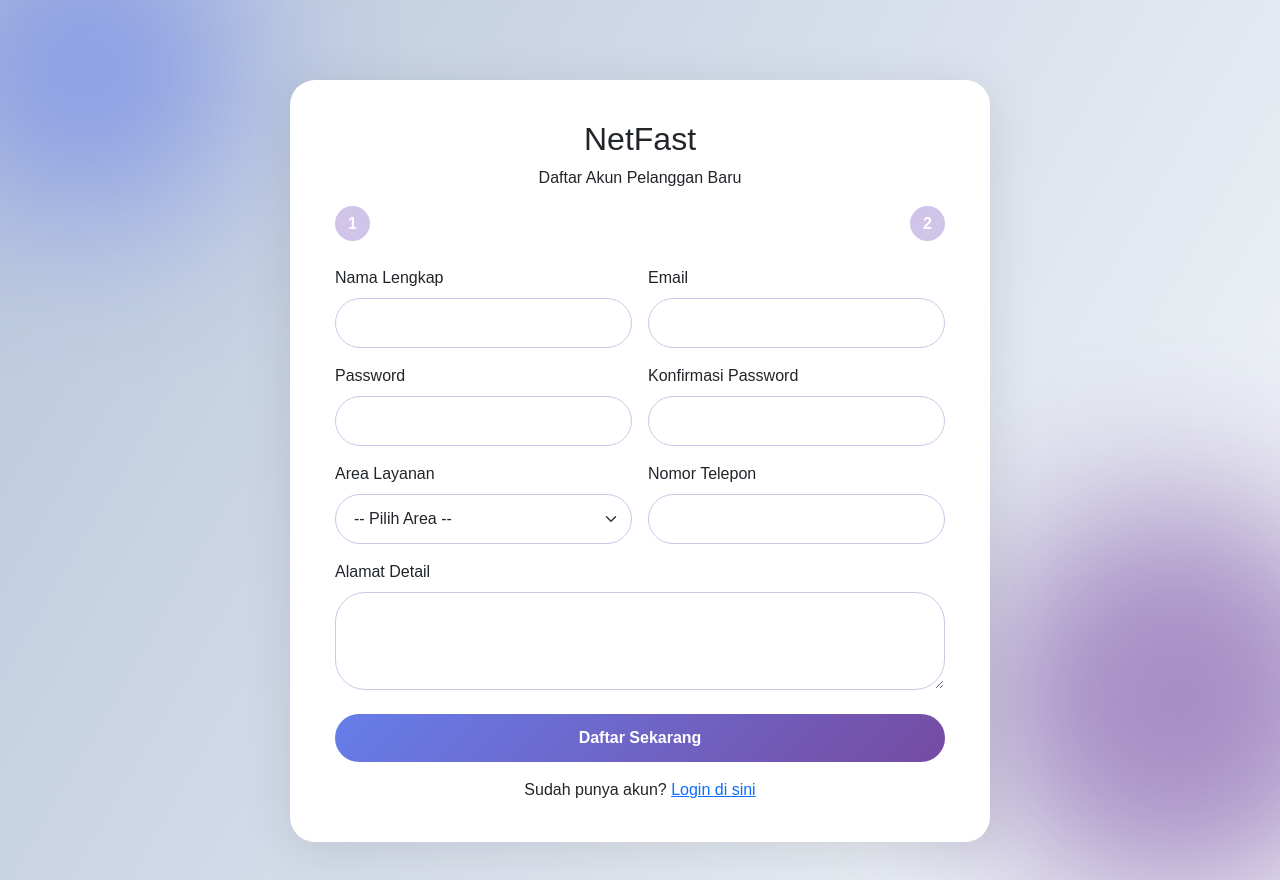
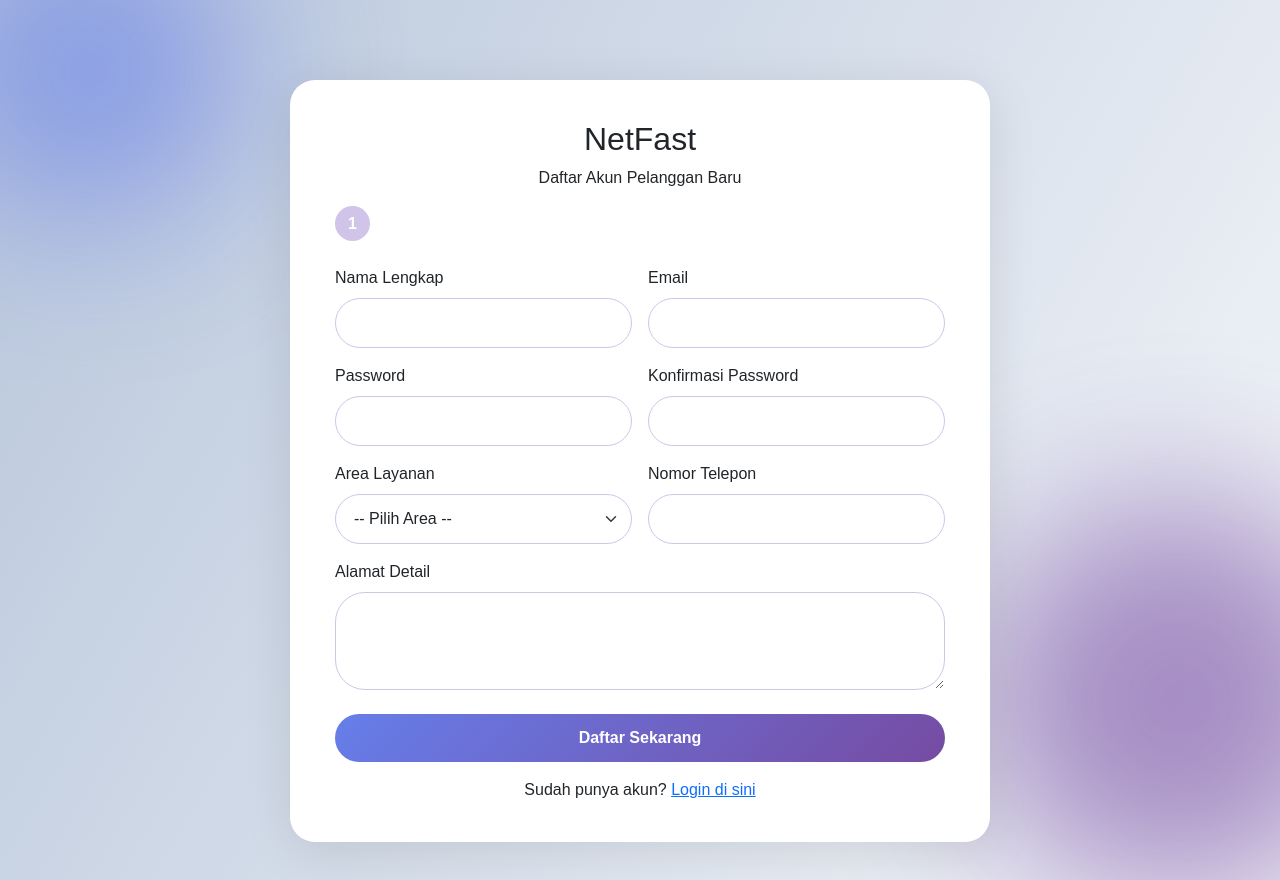
Before and after one commit to IzazTsany14/project_Basis_Data, a Django app: page /register/ in a window 1280 px wide. Run offline with Django 5.2, Linux system fonts and the light colour scheme; some libraries are stand-ins or nearby versions.

Commit message:
Update register.html

```diff
--- a/NetFastProject/templates/register.html
+++ b/NetFastProject/templates/register.html
@@ -291,7 +291,6 @@
         <!-- STEP BAR 1-8 -->
         <div class="step-bar" id="stepBar">
             <div class="step" id="s1">1</div>
-            <div class="step" id="s2">2</div>
         </div>
 
         <div id="alertMessage" class="alert"></div>
```
